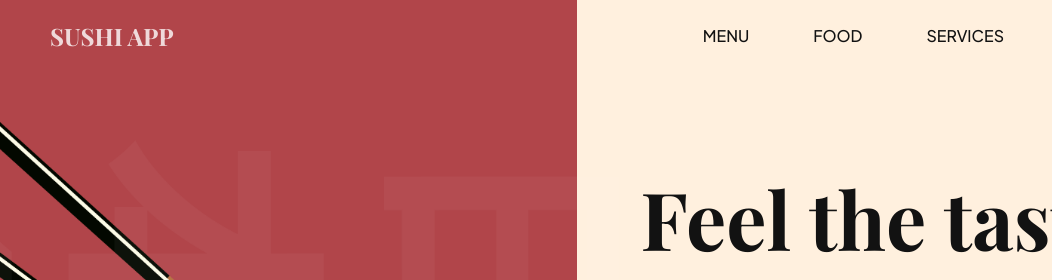
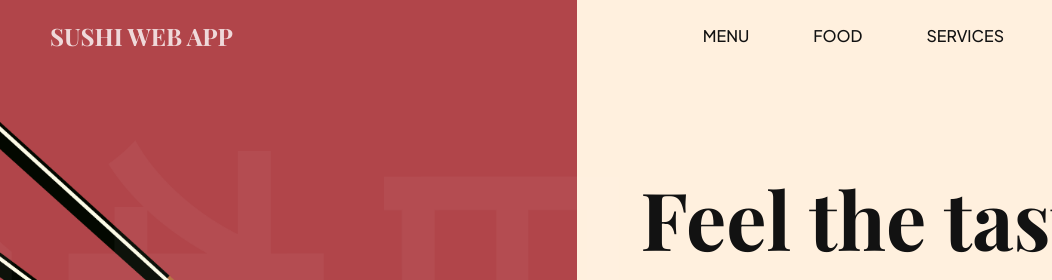
Before and after one commit to lennujoinesra/sushiapp, a website built with Vite: page index.html in a window 1280 px wide. Shown: the top 280 px of the page, 0-1052 px from the left. Built offline with nearby package versions, Linux system fonts and the light colour scheme.

Commit message:
changed name to sushi web app

```diff
--- a/index.html
+++ b/index.html
@@ -5,14 +5,14 @@
   <meta name="viewport" content="width=device-width, initial-scale=1.0">
   <link rel="icon" type="image/png" href="assets/sushi-2.png">
   <link rel="stylesheet" href="css/style.css">
-  <title>Sushi App</title>
+  <title>Sushi Web App</title>
 </head>
 <body>
 
 <header>
 <nav class="header__nav">
   <div class="header__logo">
-    <h4>Sushi App</h4>
+    <h4>Sushi Web App</h4>
     <div class="header__logo-overlay">
 
     </div>
```
